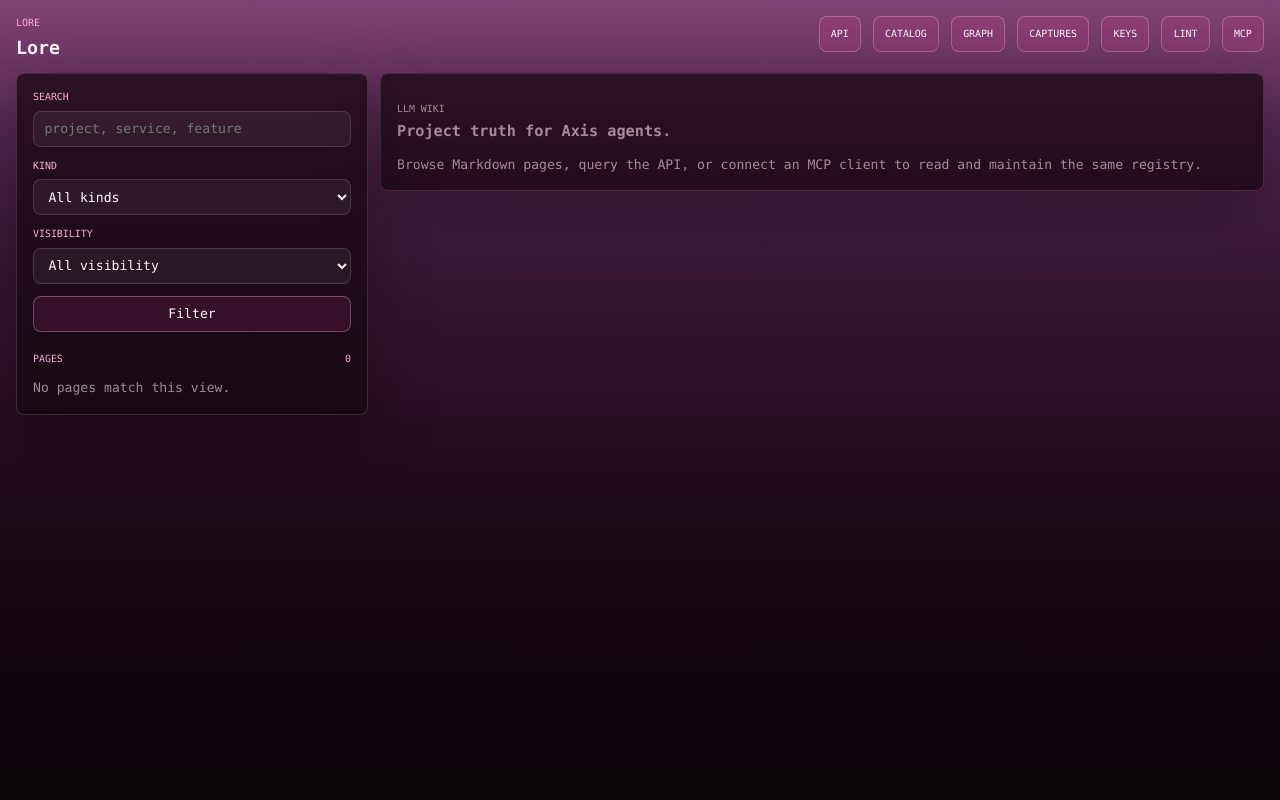
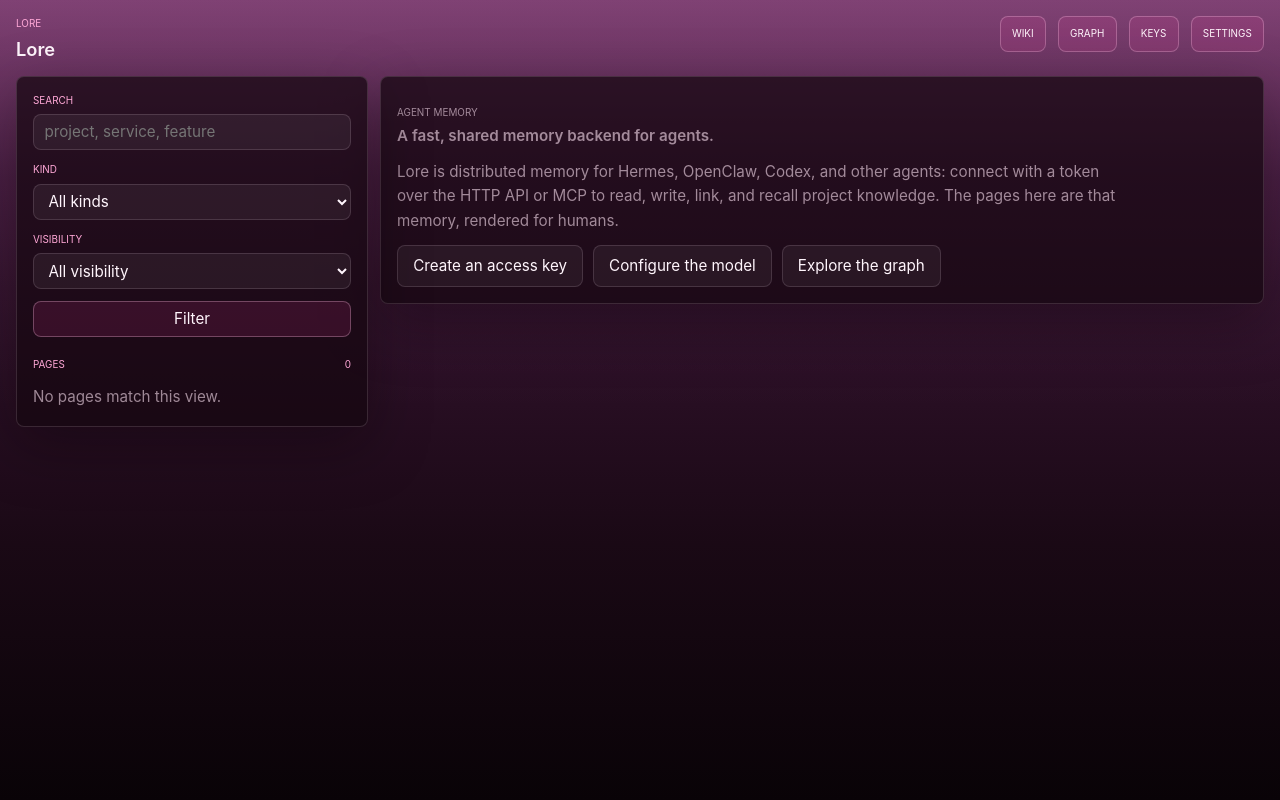
Before and after one commit to elevenoutoften/lore, a FastAPI app: page / in a window 1280 px wide. Run offline with FastAPI, Linux system fonts and the light colour scheme; parts of the project's set-up code (start-up, migrations or seed data) failed here and were passed over.

Commit message:
feat: reframe as agent-memory-first; minimal human nav + reader cleanup
Reposition README/docs to lead with the agent-memory backend (HTTP+MCP,
token-connected) and treat the browser UI as a minimal human surface.
Thin UI slice:
- Standardize every page's top nav to Wiki / Graph / Keys / Settings and stop
  linking to raw JSON endpoints; this also adds the previously-unreachable
  Settings link and a home link (fixes the no-way-back drafts dead-end).
- Reader cleanup: proportional body font (keep monospace for code) at a
  readable size, replacing the all-monospace terminal look.
- Reframe the empty-landing welcome to agent memory with key/settings/graph
  actions, and bump the CSS cache-bust version.

Graph rebuild (vis-network ego/tree) and agent-core hardening are follow-ups.

```diff
--- a/lore_app/static/lore.css
+++ b/lore_app/static/lore.css
@@ -15,6 +15,7 @@
   --green: #7de8aa;
   --warning: #ffd979;
   --font: "Cascadia Mono", "IBM Plex Mono", "SFMono-Regular", "Consolas", monospace;
+  --font-sans: "Inter", system-ui, -apple-system, "Segoe UI", Roboto, "Helvetica Neue", Arial, sans-serif;
   --radius: 8px;
 }
 
@@ -34,9 +35,9 @@
   min-height: 100vh;
   color: var(--text);
   background: transparent;
-  font-family: var(--font);
-  font-size: 0.82rem;
-  line-height: 1.5;
+  font-family: var(--font-sans);
+  font-size: 0.95rem;
+  line-height: 1.6;
 }
 
 a {
@@ -437,8 +438,8 @@
   background: rgba(255, 245, 252, 0.07);
   color: var(--text);
   padding: 0.08rem 0.28rem;
-  font: inherit;
-  font-size: 0.78rem;
+  font-family: var(--font);
+  font-size: 0.82rem;
 }
 
 .markdown-body pre {
@@ -583,6 +584,28 @@
 .empty,
 .welcome {
   color: var(--muted);
+  max-width: 46rem;
+}
+
+.welcome-actions {
+  display: flex;
+  flex-wrap: wrap;
+  gap: 0.6rem;
+  margin-top: 1.4rem;
+}
+
+.welcome-actions a {
+  padding: 0.5rem 0.95rem;
+  border: 1px solid var(--line);
+  border-radius: var(--radius);
+  background: rgba(255, 245, 252, 0.05);
+  color: var(--text);
+  transition: border-color 0.15s ease, background 0.15s ease;
+}
+
+.welcome-actions a:hover {
+  border-color: var(--hot-pink);
+  background: rgba(255, 67, 162, 0.12);
 }
 
 @media (max-width: 840px) {
--- a/lore_app/templates/embed.html
+++ b/lore_app/templates/embed.html
@@ -5,7 +5,7 @@
   <meta name="viewport" content="width=device-width, initial-scale=1">
   <title>{{ title }} - {{ app_name }}</title>
   <meta name="color-scheme" content="light dark">
-  <link rel="stylesheet" href="/static/lore.css?v=20260501-lore-reader">
+  <link rel="stylesheet" href="/static/lore.css?v=20260614-reframe">
   <style>
     :root {
       color-scheme: light dark;
--- a/lore_app/templates/index.html
+++ b/lore_app/templates/index.html
@@ -8,7 +8,7 @@
   <meta name="theme-color" content="#431741">
   <meta name="color-scheme" content="dark">
   <link rel="icon" href="{{ favicon_url }}">
-  <link rel="stylesheet" href="/static/lore.css?v=20260501-lore-reader">
+  <link rel="stylesheet" href="/static/lore.css?v=20260614-reframe">
   <style>
     .capture-banner {
       display: grid;
@@ -237,14 +237,11 @@
         <p class="wordmark">{{ brand_title }}</p>
         <h1>{{ app_name }}</h1>
       </div>
-      <nav class="topbar-links" aria-label="Lore endpoints">
-        <a href="/api/pages">API</a>
-        <a href="/api/catalog">Catalog</a>
+      <nav class="topbar-links" aria-label="Lore navigation">
+        <a href="/">Wiki</a>
         <a href="/graph">Graph</a>
-        <a href="/captures">Captures</a>
         <a href="/api-keys">Keys</a>
-        <a href="/api/lint">Lint</a>
-        <a href="/mcp">MCP</a>
+        <a href="/settings">Settings</a>
       </nav>
     </header>
 
@@ -552,9 +549,14 @@
         </article>
         {% else %}
         <div class="welcome">
-          <p class="eyebrow">LLM Wiki</p>
-          <h2>Project truth for Axis agents.</h2>
-          <p>Browse Markdown pages, query the API, or connect an MCP client to read and maintain the same registry.</p>
+          <p class="eyebrow">Agent memory</p>
+          <h2>A fast, shared memory backend for agents.</h2>
+          <p>Lore is distributed memory for Hermes, OpenClaw, Codex, and other agents: connect with a token over the HTTP API or MCP to read, write, link, and recall project knowledge. The pages here are that memory, rendered for humans.</p>
+          <p class="welcome-actions">
+            <a href="/api-keys">Create an access key</a>
+            <a href="/settings">Configure the model</a>
+            <a href="/graph">Explore the graph</a>
+          </p>
         </div>
         {% endif %}
       </section>
--- a/lore_app/templates/rag.html
+++ b/lore_app/templates/rag.html
@@ -7,7 +7,7 @@
   <meta name="theme-color" content="#431741">
   <meta name="color-scheme" content="dark">
   <link rel="icon" href="{{ favicon_url }}">
-  <link rel="stylesheet" href="/static/lore.css?v=20260502-rag">
+  <link rel="stylesheet" href="/static/lore.css?v=20260614-reframe">
   <style>
     .rag-page {
       display: grid;
@@ -163,9 +163,10 @@
         <h1>RAG Debug</h1>
       </div>
       <nav class="topbar-links" aria-label="Lore navigation">
-        <a href="/">Pages</a>
+        <a href="/">Wiki</a>
         <a href="/graph">Graph</a>
         <a href="/api-keys">Keys</a>
+        <a href="/settings">Settings</a>
       </nav>
     </header>
 
```
Also changed, not shown: docs/index.md (+5 -3 lines), lore_app/templates/api_keys.html (+5 -7 lines), lore_app/templates/captures.html (+5 -7 lines), lore_app/templates/graph.html (+5 -4 lines), lore_app/templates/heartbeat.html (+5 -8 lines), lore_app/templates/lint.html (+5 -7 lines), lore_app/templates/procedures.html (+5 -9 lines), lore_app/templates/search.html (+5 -5 lines), lore_app/templates/settings.html (+4 -6 lines), README.md.
